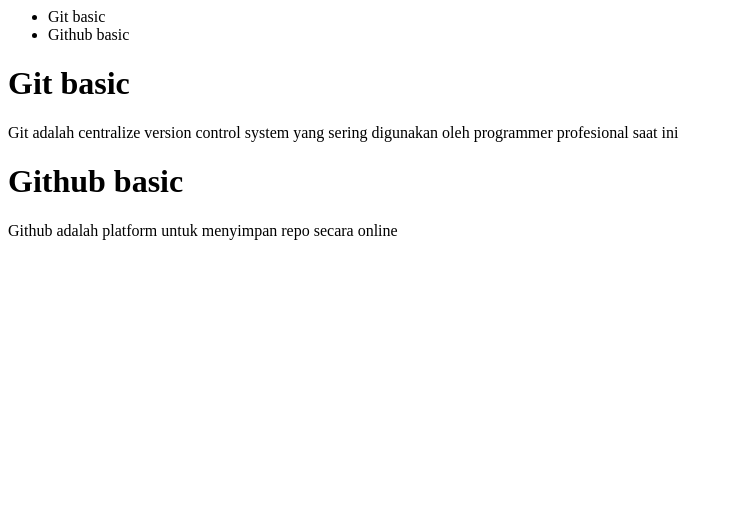
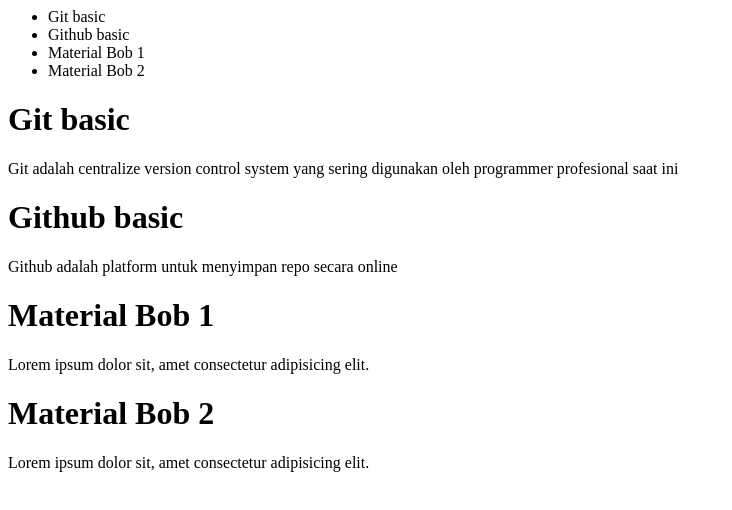
Before and after one commit to Kofusu/ruang-belajar, a plain HTML site: page pages/material.html in a window 1280 px wide. Shown: the whole page, without its empty margins (0-732 px from the left). Drawn offline with Linux system fonts and the light colour scheme.

Commit message:
add material Bob

```diff
--- a/pages/material.html
+++ b/pages/material.html
@@ -6,10 +6,16 @@
     <ul>
       <li>Git basic</li>
       <li>Github basic</li>
+      <li>Material Bob 1</li>
+      <li>Material Bob 2</li>
     </ul>
     <h1>Git basic</h1>
     <p>Git adalah centralize version control system yang sering digunakan oleh programmer profesional saat ini</p>
     <h1>Github basic</h1>
     <p>Github adalah platform untuk menyimpan repo secara online</p>
+    <h1>Material Bob 1</h1>
+    <p>Lorem ipsum dolor sit, amet consectetur adipisicing elit.</p>
+    <h1>Material Bob 2</h1>
+    <p>Lorem ipsum dolor sit, amet consectetur adipisicing elit.</p>
   </body>
 </html>
```
